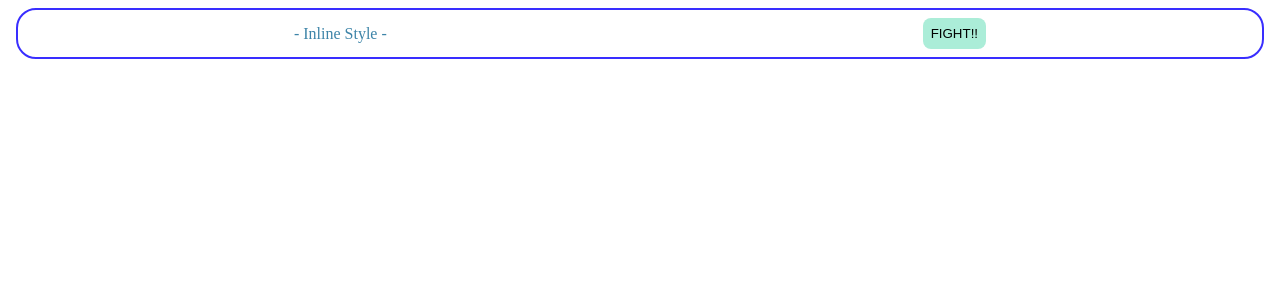
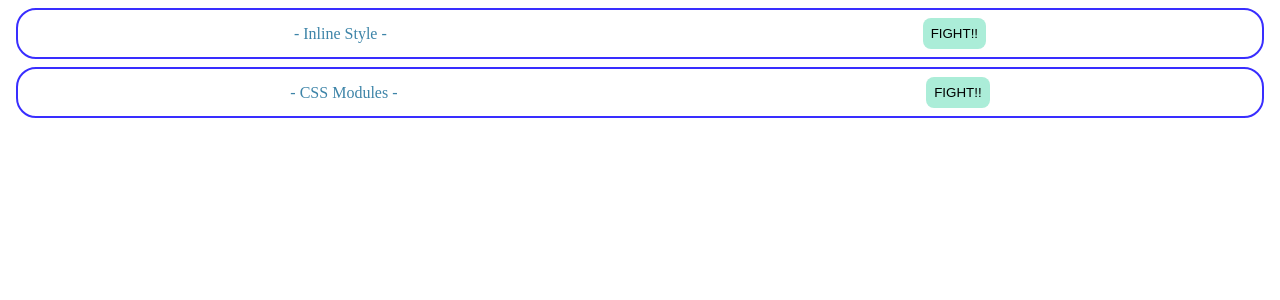
Before and after one commit to bamboo-wood/react_step_up, a React (Create React App) app: page / in a window 1280 px wide. Shown: the top 300 px of the page. Built offline with nearby package versions, Linux system fonts and the light colour scheme.

Commit message:
css modules

```diff
--- a/src/App.js
+++ b/src/App.js
@@ -1,3 +1,4 @@
+import { CssModules } from "./components/CssModules";
 import { InlineStyle } from "./components/InlineStyle";
 import "./styles.css";
 
@@ -6,6 +7,7 @@
     <>
       <div className="App">
         <InlineStyle />
+        <CssModules />
       </div>
     </>
   );
--- /dev/null
+++ b/src/components/CssModules.jsx
@@ -0,0 +1,12 @@
+import classes from "./CssModules.module.scss";
+
+export const CssModules = () => {
+  return (
+    <>
+      <div className={classes.container}>
+        <p className={classes.title}>- CSS Modules -</p>
+        <button className={classes.button}>FIGHT!!</button>
+      </div>
+    </>
+  );
+};
--- /dev/null
+++ b/src/components/CssModules.module.scss
@@ -0,0 +1,26 @@
+.container {
+  border: solid 2px #392eff;
+  border-radius: 20px;
+  padding: 8px;
+  margin: 8px;
+  display: flex;
+  justify-content: space-around;
+  align-items: center;
+}
+
+.title {
+  margin: 0;
+  color: #3d84a8;
+}
+
+.button {
+  background-color: #abedd8;
+  border: none;
+  padding: 8px;
+  border-radius: 8px;
+  &:hover {
+    background-color: #46cdcf;
+    color: #fff;
+    cursor: pointer;
+  }
+}
```
Also changed, not shown: 1 other file (tests, documents, lock files or other folders).
